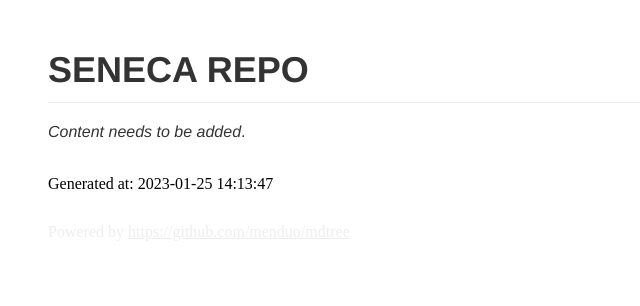
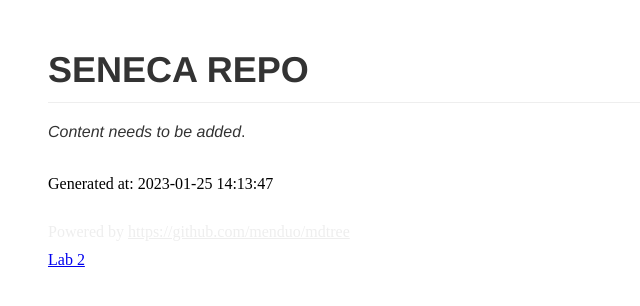
Before and after one commit to srjoeraj/seneca, a plain HTML site: page index.html in a window 1280 px wide. Shown: the top 306 px of the page, 0-640 px from the left. Drawn offline with Linux system fonts and the light colour scheme.

Commit message:
Update index.html

```diff
--- a/index.html
+++ b/index.html
@@ -59,6 +59,7 @@
             </a>
         </div>
 </div>
+    <a href="CSN400/Lab2-CheckList.html"> Lab 2</a>
 </body>
 
 <script>
```
